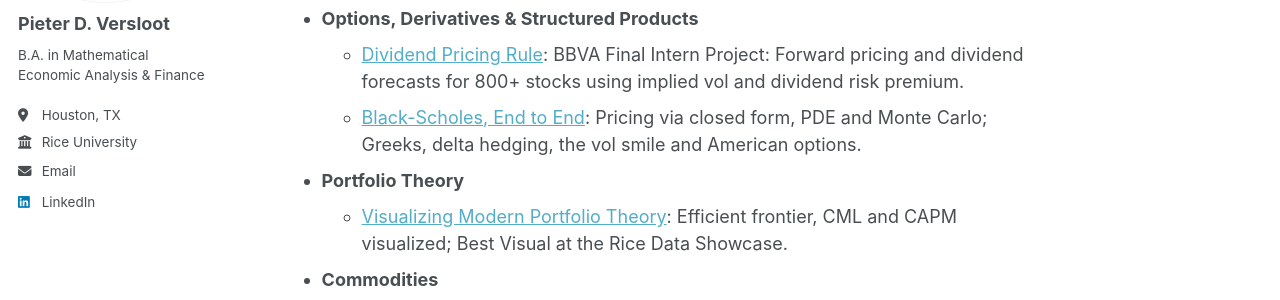
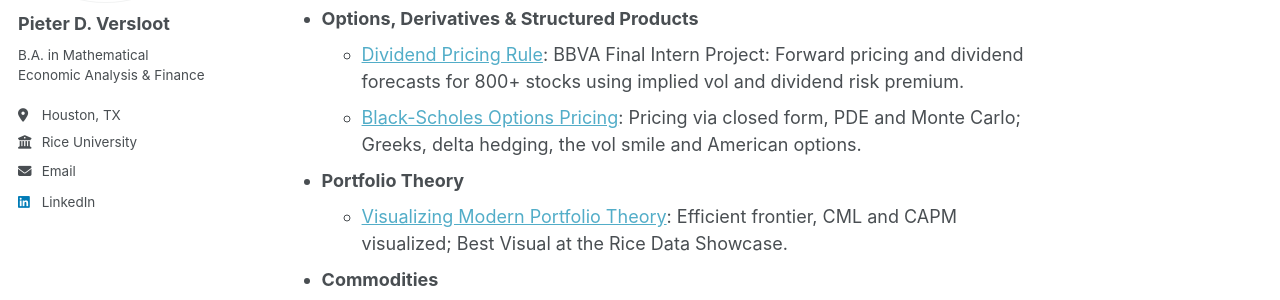
Before and after one commit to pieter-portfolio/pieter-portfolio.github.io, a Jekyll site: the page built from index.md, in a window 1280 px wide and 1125 px high. Shown: the part 232-532 px from the top of the window. Built offline with Jekyll 4.4.1, drawn with Linux system fonts in a browser that asks for light colours; a script bundle is joined from its source files by our own code; library files that are not in the unit come from our copies.

Commit message:
Update link text for Black-Scholes project

```diff
--- a/index.md
+++ b/index.md
@@ -7,7 +7,7 @@ author_profile: true
 
 - <b>Options, Derivatives & Structured Products</b>
   - [Dividend Pricing Rule](/files/Dividend_Pricing_Rule.pdf): BBVA Final Intern Project: Forward pricing and dividend forecasts for 800+ stocks using implied vol and dividend risk premium.
-  - [Black-Scholes, End to End](https://github.com/pieter-portfolio/vol-01-black-scholes): Pricing via closed form, PDE and Monte Carlo; Greeks, delta hedging, the vol smile and American options.
+  - [Black-Scholes Options Pricing](https://github.com/pieter-portfolio/vol-01-black-scholes): Pricing via closed form, PDE and Monte Carlo; Greeks, delta hedging, the vol smile and American options.
 
 - <b>Portfolio Theory</b>
   - [Visualizing Modern Portfolio Theory](https://sites.google.com/rice.edu/visualizing-portfolio-theory/home): Efficient frontier, CML and CAPM visualized; Best Visual at the Rice Data Showcase.
```
